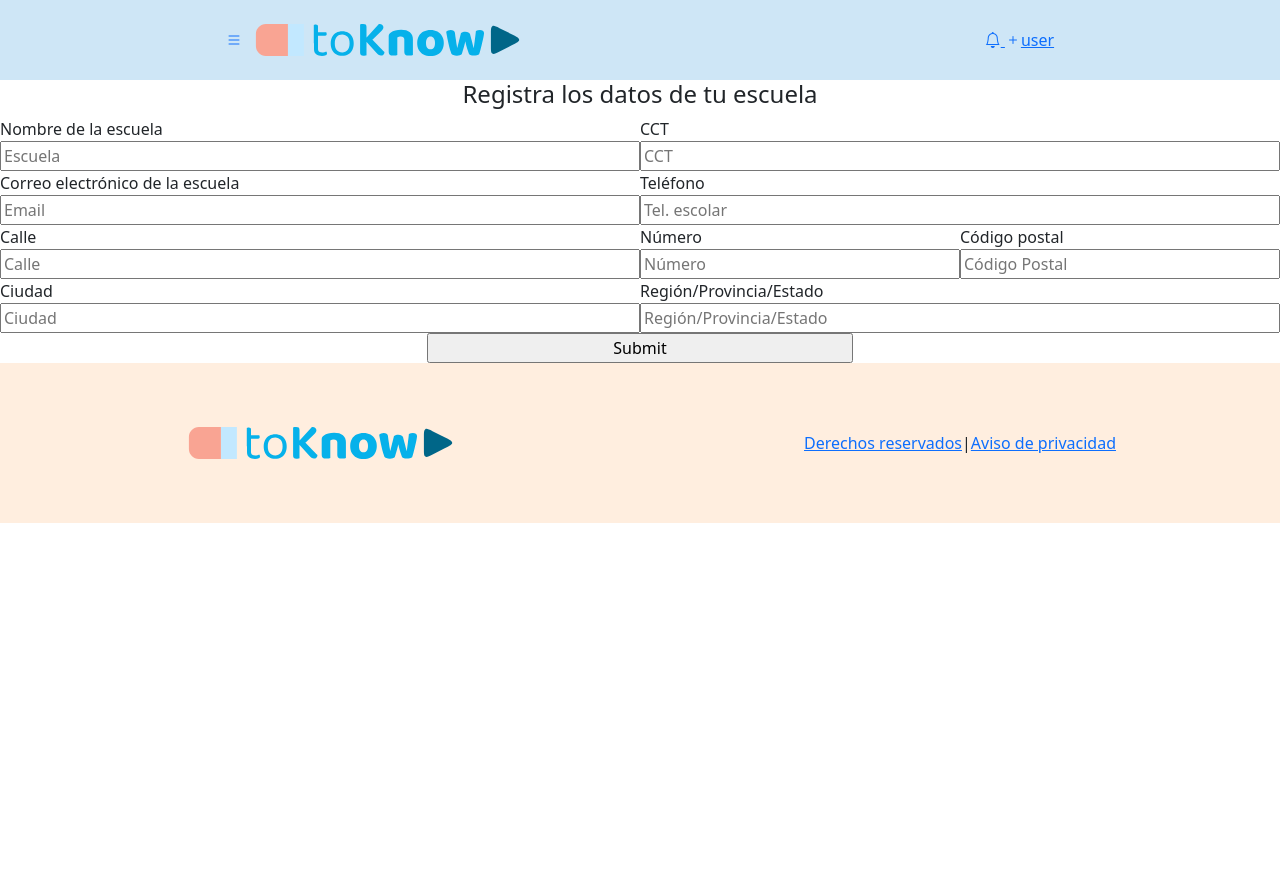
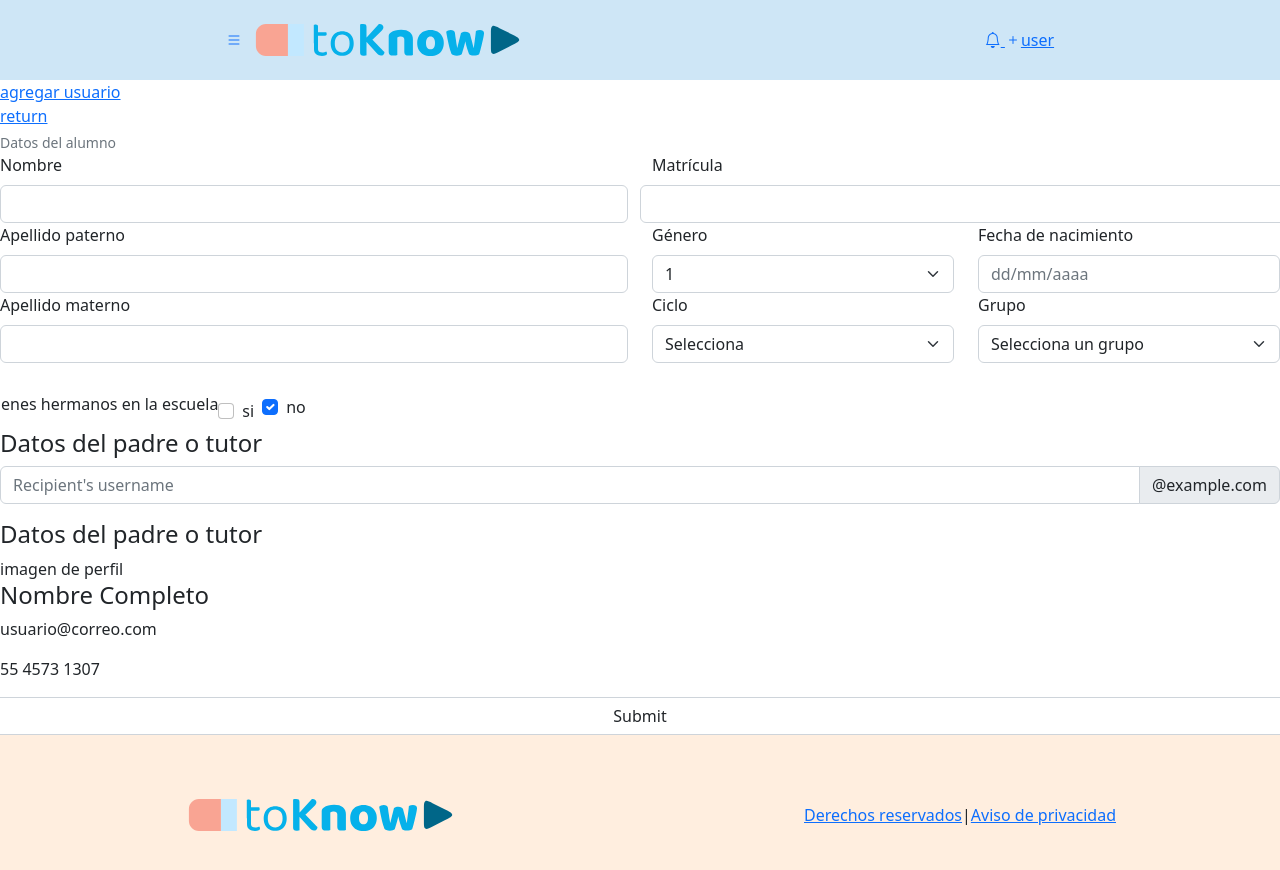
Before and after one commit to to-know-g19/TOKNOW_FE, a Next.js app: page /register-student in a window 1280 px wide. Shown: the top 870 px of the page. Before the commit the page ends 800 px from the top, so only its background shows below. Built offline with nearby package versions, Linux system fonts and the light colour scheme.

Commit message:
ADD reactstrap components form

```diff
--- a/components/Layout/index.js
+++ b/components/Layout/index.js
@@ -27,12 +27,13 @@ export default function Layout({ children, title, ...props }) {
         <title>{title}</title>
       </Head>
 
-      <div className='conteiner '>
+      <div className='conteiner'>
         <div className="row">
+          <div className="col">
           <Header />
           <main>{children}</main>
           <Footer />
-        </div>
+        </div></div>
       </div>
     </>
   )
--- a/package.json
+++ b/package.json
@@ -17,6 +17,7 @@
     "react-bootstrap": "^2.5.0",
     "react-dom": "18.2.0",
     "react-hook-form": "^7.39.3",
+    "reactstrap": "^9.1.5",
     "styled-components": "^5.3.6"
   },
   "devDependencies": {
--- a/pages/register-student.js
+++ b/pages/register-student.js
@@ -1,7 +1,21 @@
 /* default */
+import { useRouter } from 'next/router'
 import React from 'react'
+
+/* package */
 import { useForm } from "react-hook-form"
-import { useRouter } from 'next/router'
+import {
+    Form,
+    Button,
+    Row,
+    Col,
+    Label,
+    Input,
+    FormGroup,
+    FormFeedback,
+    FormText,
+} from 'reactstrap';
+
 
 /* components */
 import Layout from '../components/Layout'
@@ -24,7 +38,7 @@ export default function RegisterStudent() {
 
     const onSubmit = async data => {
         const token = localStorage.getItem('token')
-        let result = await fetch('', {
+        let result = await fetch('http://localhost:8080/user', {
             method: 'POST',
             mode: 'cors',
             headers: {
@@ -41,75 +55,149 @@ export default function RegisterStudent() {
     }
 
 
-
     return (
         <Layout>
-            <div className='d-flex col-12 '>
-                <form onSubmit={handleSubmit(onSubmit)} className='d-flex col-12 flex-column align-items-center justify-content-center'>
-                    <h4>Registra los datos de tu escuela</h4>
-                    <div className='col-12 d-flex flex-wrap justify-content-center'>
-                        <div className='col-6 d-flex flex-column'>
-                            <label>Nombre de la escuela</label>
-                            <input name='nameSchool' {...register("school")} placeholder='Escuela'></input>
+            <div>
+                <div><a href="">agregar usuario</a></div>
+                <div><a href="">return</a></div>
+            </div>
+
+
+            <Form onSubmit={handleSubmit(onSubmit)}>
+
+                <Row>
+                    <FormText>
+                        Datos del alumno
+                    </FormText>
+                    <Col md={6}>
+                        <div>
+                            <Label htmlFor="">Nombre</Label>
+                            <Input type="text" />
+                            <FormFeedback>
+                                message
+                            </FormFeedback>
                         </div>
+                        <div>
+                            <Label htmlFor="">Apellido paterno</Label>
+                            <Input type="text" />
+                            <FormFeedback>
+                                message
+                            </FormFeedback>
+                        </div>
+                        <div>
+                            <Label htmlFor="">Apellido materno</Label>
+                            <Input type="text" />
+                            <FormFeedback>
+                                message
+                            </FormFeedback>
+                        </div>
+                    </Col>
+                    <Col md={6}>
+                        <Row>
+                            <Label htmlFor="">Matrícula</Label>
+                            <Input type="text" />
+                            <FormFeedback>
+                                message
+                            </FormFeedback>
+                        </Row>
+                        <Row>
+                            <Col md={6}>
+                                <Label for="exampleSelect">Género</Label>
+                                <Input
+                                    id="exampleSelect"
+                                    name="select"
+                                    type="select"
+                                >
+                                    <option>
+                                        1
+                                    </option>
+                                    <option>
+                                        2
+                                    </option></Input>
+                                <FormFeedback>
+                                    message
+                                </FormFeedback>
+                            </Col>
+                            <Col md={6}>
+                                <Label for="exampleDatetime" >Fecha de nacimiento</Label>
+                                <Input id="exampleDatetime"
+                                    name="datetime"
+                                    placeholder="dd/mm/aaaa"
+                                    type="datetime" />
+                                <FormFeedback>
+                                    message
+                                </FormFeedback>
+                            </Col>
+                        </Row>
+                        <Row>
+                            <Col md={6}>
+                                <Label htmlFor="">Ciclo</Label>
+                                <select class="form-select" aria-label="Default select example">
+                                    <option selected>Selecciona</option>
+                                    <option value="2022 -2023">2022 -2023</option>
+                                    <option value="2023 -2024">2023 -2024</option>
+                                </select>
+                                <FormFeedback>
+                                    message
+                                </FormFeedback>
+                            </Col>
+                            <Col md={6}>
+                                <Label htmlFor="">Grupo</Label>
+                                <select class="form-select" aria-label="Default select example">
+                                    <option selected>Selecciona un grupo</option>
+                                    <option value="1A">1A</option>
 
-                        <div className='col-6 d-flex flex-row'>
-                            <div className='d-flex col-12 flex-column'>
-                                <label>CCT</label>
-                                <input name='cct' {...register("cct")} placeholder='CCT'></input>
-                            </div>
+                                </select>
+                                <FormFeedback>
+                                    message
+                                </FormFeedback>
+                            </Col>
+                        </Row>
+                    </Col >
+                    <Row className="row-cols-lg-auto g-3 align-items-center">
+                        Tienes hermanos en la escuela
+                        <div class="form-check">
+                            <input class="form-check-input" type="checkbox" value="" id="flexCheckDefault" />
+                            <label class="form-check-label" for="flexCheckDefault">
+                                si
+                            </label>
                         </div>
+                        <div class="form-check">
+                            <input class="form-check-input" type="checkbox" value="" id="flexCheckChecked" checked />
+                            <Label class="form-check-label" for="flexCheckChecked">
+                                no
+                            </Label>
+                        </div>
+                    </Row>
+                </Row>
 
-                        <div className='col-6 d-flex flex-row'>
-                            <div className='d-flex col-12 flex-column'>
-                                <label>Correo electrónico de la escuela</label>
-                                <input type='email' name='emailSchool' {...register("emailSchool")} placeholder='Email'></input>
+                <Row>
+                    <h4>Datos del padre o tutor</h4>
+                    <div class="input-group mb-3">
+                        <input type="text" class="form-control" placeholder="Recipient's username" aria-label="Recipient's username" aria-describedby="basic-addon2" />
+                        <span class="input-group-text" id="basic-addon2">@example.com</span>
+                    </div>
+                </Row>
 
-                            </div>
+                <Row>
+                    <h4>Datos del padre o  tutor</h4>
+                    <div>
+                        <div>imagen de perfil</div>
+                        <div>
+                            <h4>Nombre Completo</h4>
+                            <p>usuario@correo.com</p>
+                            <p>55 4573 1307</p>
                         </div>
-                        <div className='col-6 d-flex flex-row'>
-                            <div className='d-flex col-12 flex-column'>
-                                <label>Teléfono</label>
-                                <input type='number' name='phoneSchool' {...register("phoneSchool")} placeholder='Tel. escolar'></input>
-                            </div>
-                        </div>
-                        <div className='col-6 d-flex flex-row'>
-                            <div className='d-flex col-12 flex-column'>
-                                <label>Calle</label>
-                                <input name='addressStreet' {...register("addressStreet")} placeholder='Calle'></input>
-                            </div>
-                        </div>
-                        <div className='col-3 d-flex flex-row'>
-                            <div className='d-flex col-12 flex-column'>
-                                <label>Número</label>
-                                <input type='number' name='addressNumber' {...register("addressNumber")} placeholder='Número'></input>
-                            </div>
-                        </div>
-                        <div className='col-3 d-flex flex-row'>
-                            <div className='d-flex col-12 flex-column'>
-                                <label>Código postal</label>
-                                <input type='number' name='postalCode' {...register("postalCode")} placeholder='Código Postal'></input>
-                            </div>
-                        </div>
-                        <div className='col-6 d-flex flex-row'>
-                            <div className='d-flex col-12 flex-column'>
-                                <label>Ciudad</label>
-                                <input name='city' {...register("city")} placeholder='Ciudad'></input>
-                            </div>
-                        </div>
-                        <div className='col-6 d-flex flex-row'>
-                            <div className='d-flex col-12 flex-column'>
-                                <label>Región/Provincia/Estado</label>
-                                <input name='state' {...register("state")} placeholder='Región/Provincia/Estado'></input>
-                            </div>
-                        </div>
+                    </div>
+                </Row>
 
-                    </div>
-                    <div className='d-flex col-lg-4 justify-content-around'>
-                        <input className='col-12' type='submit'></input>
-                    </div>
-                </form>
-            </div>
+                <Row >
+                    <Input type='submit' />
+                </Row>
+            </Form>
+
+
+
         </Layout>
     )
 }
--- a/pages/registerschool.js
+++ b/pages/registerschool.js
@@ -11,7 +11,7 @@ export default function registerschool() {
 
     const onSubmit = async data => {
         const token = localStorage.getItem('token')
-        let result = await fetch('https://api.2know.today/school', {
+        let result = await fetch('http://localhost:8080/school', {
             method: 'POST',
             mode: 'cors',
             headers: {
```
Also changed, not shown: pages/register-school.js (deleted), 1 other file (tests, documents, lock files or other folders).
